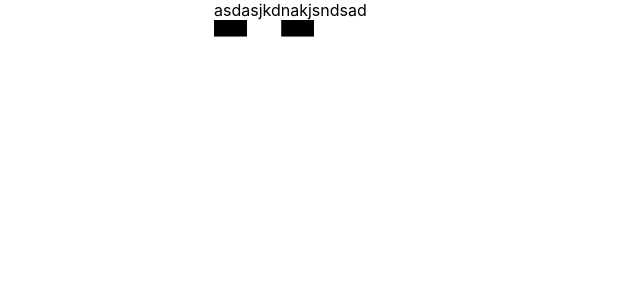
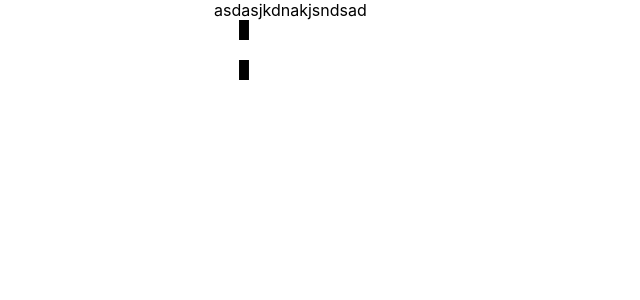
Before and after one commit to dustbringer/web--thewitness-puzzle, a React (Create React App) app: page / in a window 1280 px wide. Shown: the top 300 px of the page, without its empty margins (0-640 px from the left). Built offline with nearby package versions, Linux system fonts and the light colour scheme.

Commit message:
Fixed sizing of break component

```diff
--- a/src/App.jsx
+++ b/src/App.jsx
@@ -10,7 +10,7 @@ import Puzzle from "./classes/Puzzle";
 import { VtxSym, SpcSym, EdgSym } from "./enums/Sym";
 
 function App() {
-  const p = new Puzzle(1, 4);
+  const p = new Puzzle(4, 4);
   p.addStart(0, 0);
   p.addEnd(2, 8);
   p.addEdgSym(0, 1, EdgSym.break);
--- a/src/components/PuzzlePiece/Break.jsx
+++ b/src/components/PuzzlePiece/Break.jsx
@@ -1,10 +1,10 @@
 import * as React from "react";
 
-function Break() {
+function Break(props) {
   return (
-    <g>
-      <rect width="33.01" height="16.56" />
-      <rect x="67.22" width="32.78" height="16.56" />
+    <g {...props}>
+      <rect y={50 - 16.56 / 2} width="33.33" height="16.56" />
+      <rect x="66.67" y={50 - 16.56 / 2} width="33.33" height="16.56" />
     </g>
   );
 }
--- a/src/components/PuzzlePiece/index.jsx
+++ b/src/components/PuzzlePiece/index.jsx
@@ -21,8 +21,8 @@ function PuzzlePiece({ puzzle, x, y }) {
   }
 
   return (
-    <svg>
-      <Break />
+    <svg width="300px" height="300px" viewBox="0 0 500 500">
+      <Break transform="rotate(90, 50, 50)" />
       {/* <Cap1 /> */}
       {/* <Cap2 /> */}
       {/* <Cap3 /> */}
--- a/src/components/PuzzleView.jsx
+++ b/src/components/PuzzleView.jsx
@@ -1,8 +1,16 @@
 import * as React from "react";
+import { styled } from "@mui/material/styles";
+import MUIContainer from "@mui/material/Container";
+
 import PuzzlePiece from "./PuzzlePiece";
 
 import Puzzle from "../classes/Puzzle";
 import { VtxSym, SpcSym, EdgSym } from "../enums/Sym";
+
+const FixedSizeDiv = styled("div")`
+  // height: 1000px;
+  // width: 1000px;
+`;
 
 function PuzzleView({ puzzle }) {
   if (!puzzle) {
@@ -17,9 +25,9 @@ function PuzzleView({ puzzle }) {
   // p.addSpcSym(1, 1, SpcSym.sun);
 
   return (
-    <div>
+    <FixedSizeDiv>
       <PuzzlePiece puzzle={puzzle} x={1} y={1} />
-    </div>
+    </FixedSizeDiv>
   );
 }
 
```
